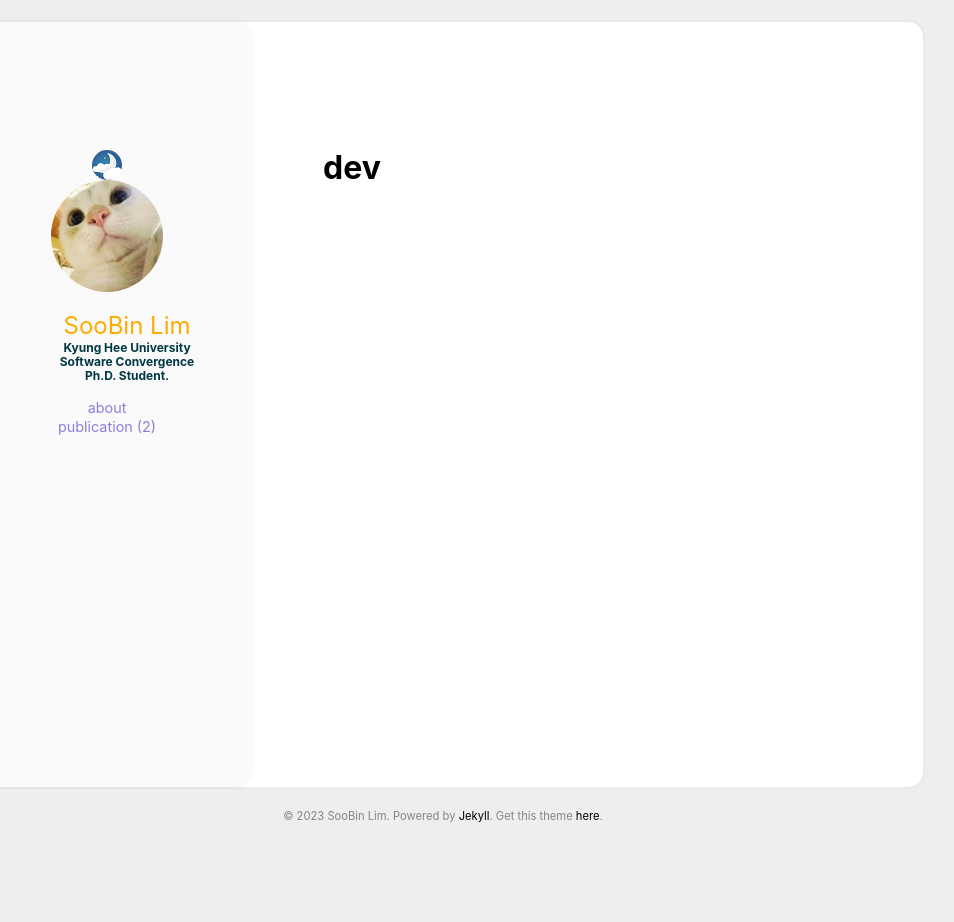
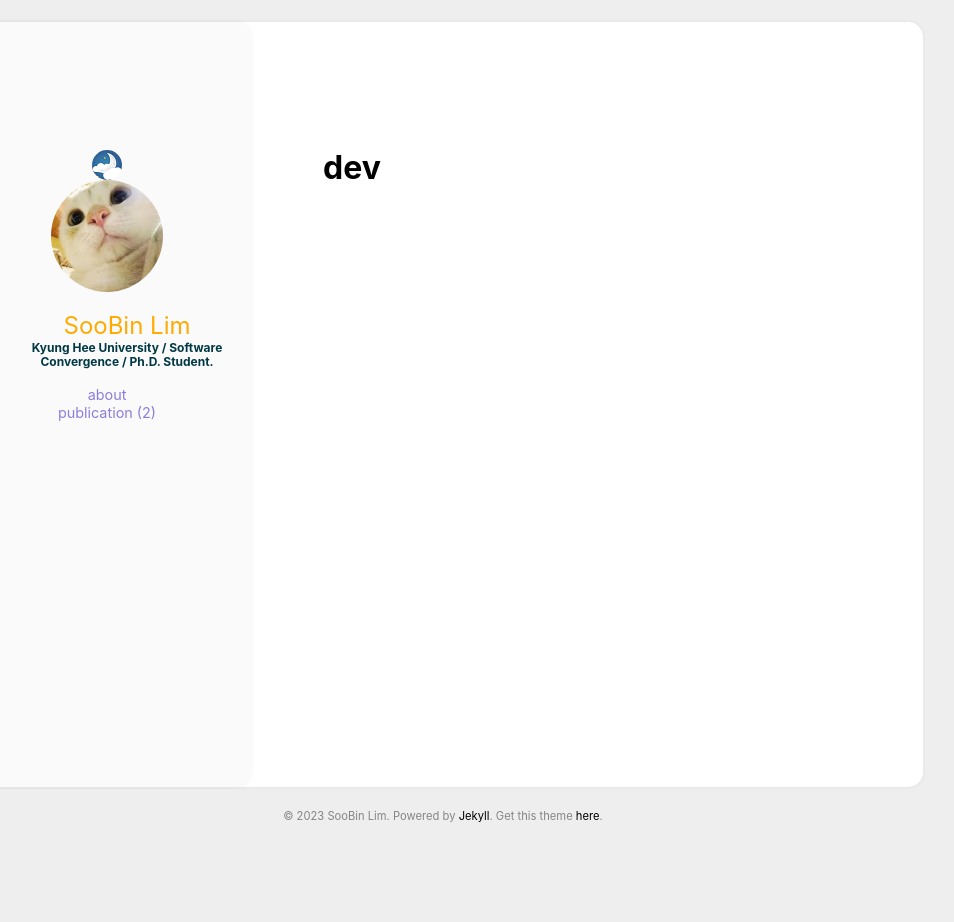
Before and after one commit to dnpcs12/dnpcs.github.io, a Jekyll site: the page built from categories/dev.html, in a window 1280 px wide. Shown: the whole page, without its empty margins (197-1151 px from the left). Built offline with Jekyll 4.4.1, drawn with Linux system fonts in a browser that asks for light colours.

```diff
--- a/_config.yml
+++ b/_config.yml
@@ -23,7 +23,7 @@ user:
   name: SooBin Lim
   pic: /assets/img/cat.jpg
   picAlt: "catbook"
-  job: Kyung Hee University <br> Software Convergence <br> Ph.D. Student.
+  job: Kyung Hee University / Software Convergence / Ph.D. Student.
   aboutme: true # comment this out if you don't need the 'about' page.
 
 exclude:
```
